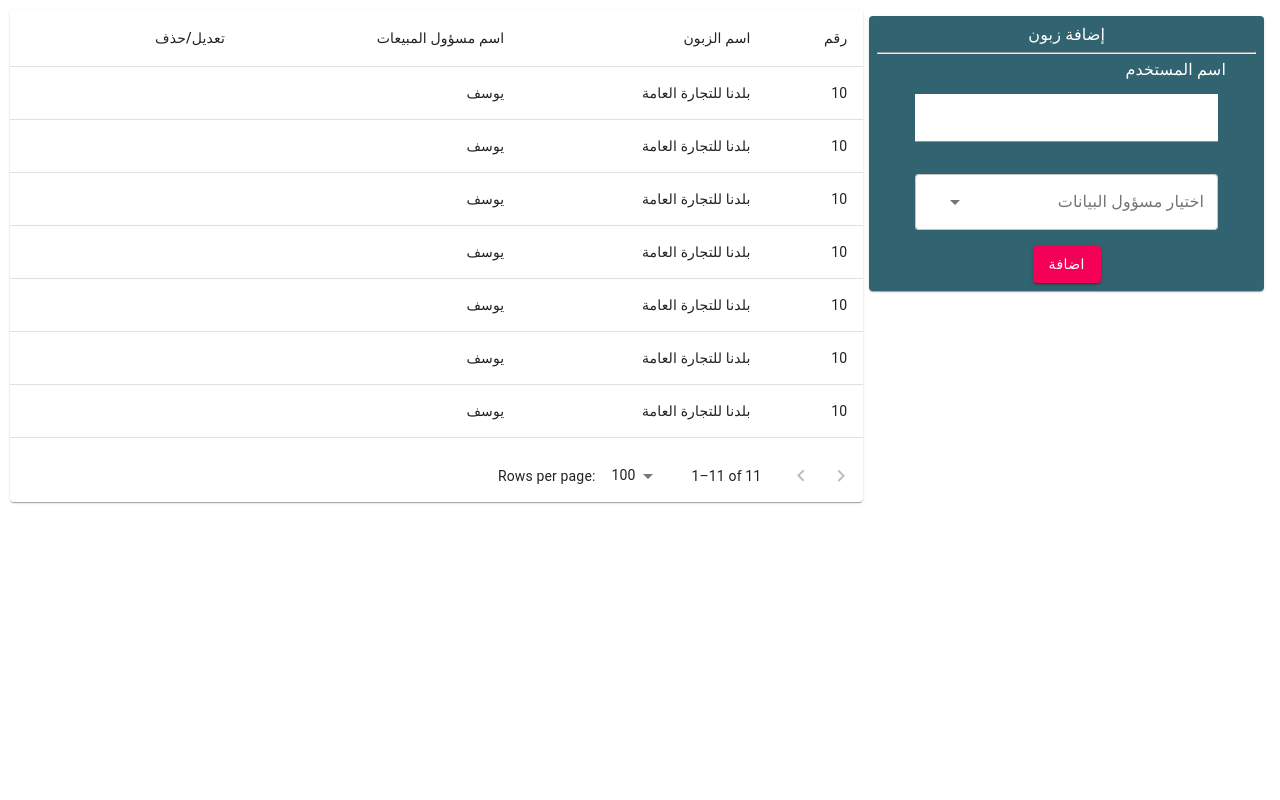
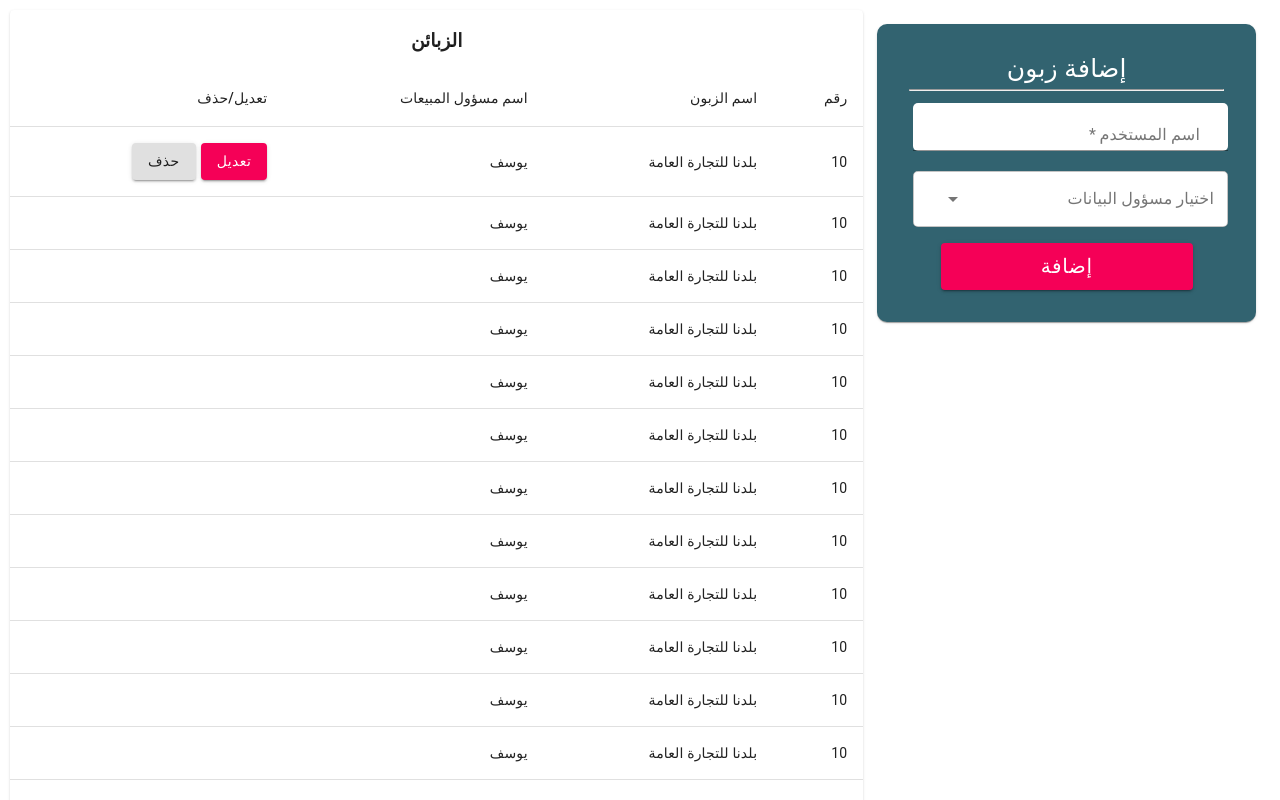
Before and after one commit to yousefswailem/ZetaFood, a React (Create React App) app: page / in a window 1280 px wide. Shown: the top 800 px of the page. Built offline with nearby package versions, Linux system fonts and the light colour scheme.

Commit message:
add buttons

```diff
--- a/src/components/CustomerDataTable.js
+++ b/src/components/CustomerDataTable.js
@@ -9,16 +9,7 @@ import TablePagination from '@mui/material/TablePagination';
 import TableRow from '@mui/material/TableRow';
 import { Button, makeStyles } from '@material-ui/core';
 
-const useStyles = makeStyles(theme => ({
-    root: {
-        '& .MuiTableCell-root': {
-            left: 'inherit!important',
-            right: '1.75rem !important',
-            transformOrigin: 'right !important',
-            direction: "rtl",
-        },
-    },
-}))
+
 const columns = [
     { id: 'تعديل', label: ' تعديل/حذف', minWidth: 100, align: 'right',},
     { id: 'المبيعات', label: 'اسم مسؤول المبيعات', minWidth: 100,align: 'right',},
@@ -27,6 +18,17 @@ const columns = [
 ];
 //Example on data to be removed and replaced with data from backend
 const rows = [
+    { رقم: 10, الزبون: 'بلدنا للتجارة العامة', المبيعات: "يوسف",تعديل: <><Button variant="contained" href="/" color="secondary" style={{marginLeft:"5px"}}>تعديل</Button><Button variant="contained" href="/" >حذف</Button></>},
+    { رقم: 10, الزبون: 'بلدنا للتجارة العامة', المبيعات: "يوسف" },
+    { رقم: 10, الزبون: 'بلدنا للتجارة العامة', المبيعات: "يوسف" },
+    { رقم: 10, الزبون: 'بلدنا للتجارة العامة', المبيعات: "يوسف" },
+    { رقم: 10, الزبون: 'بلدنا للتجارة العامة', المبيعات: "يوسف" },
+    { رقم: 10, الزبون: 'بلدنا للتجارة العامة', المبيعات: "يوسف" },
+    { رقم: 10, الزبون: 'بلدنا للتجارة العامة', المبيعات: "يوسف" },
+    { رقم: 10, الزبون: 'بلدنا للتجارة العامة', المبيعات: "يوسف" },
+    { رقم: 10, الزبون: 'بلدنا للتجارة العامة', المبيعات: "يوسف" },
+    { رقم: 10, الزبون: 'بلدنا للتجارة العامة', المبيعات: "يوسف" },
+    { رقم: 10, الزبون: 'بلدنا للتجارة العامة', المبيعات: "يوسف" },
     { رقم: 10, الزبون: 'بلدنا للتجارة العامة', المبيعات: "يوسف" },
     { رقم: 10, الزبون: 'بلدنا للتجارة العامة', المبيعات: "يوسف" },
     { رقم: 10, الزبون: 'بلدنا للتجارة العامة', المبيعات: "يوسف" },
@@ -42,7 +44,7 @@ const rows = [
 const CustomerDataTable = () => {
     const [page, setPage] = useState(0);
     const [rowsPerPage, setRowsPerPage] = useState(100);
-    const classes = useStyles();
+
 
     const handleChangePage = (event, newPage) => {
         setPage(newPage);
@@ -54,10 +56,11 @@ const CustomerDataTable = () => {
     };
     return (
         <Paper sx={{ width: '100%', overflow: 'hidden', margin: "10px" }}>
-            <TableContainer sx={{ maxHeight: 440 }}>
+            <h3>الزبائن</h3>
+            <TableContainer sx={{ maxHeight: 960 }}>
                 <Table stickyHeader aria-label="sticky table">
                     <TableHead >
-                        <TableRow>
+                        <TableRow >
                             {columns.map((column) => (
                                 <TableCell
                                     key={column.id}
@@ -78,10 +81,8 @@ const CustomerDataTable = () => {
                                         {columns.map((column) => {
                                             const value = row[column.id];
                                             return (
-                                                <TableCell style={{ align: "right" }} key={column.id} align={column.align}>
-                                                    {column.format && typeof value === 'number'
-                                                        ? column.format(value)
-                                                        : value}
+                                                <TableCell key={column.id} align={column.align}>
+                                                    {value}
                                                 </TableCell>
                                             );
                                         })}
--- a/src/components/CustomerForm.js
+++ b/src/components/CustomerForm.js
@@ -1,17 +1,18 @@
 import { Grid, makeStyles, TextField, InputLabel, Select, FormControl, Button, FormLabel } from '@material-ui/core'
 import React, { useState } from 'react'
+import { typography } from '@mui/system';
+
 
 const useStyles = makeStyles(theme => ({
     root: {
         '& .MuiFormControl-root': {
-            width: '80%',
-            margin: theme.spacing(2),
-        },
-        '& .MuiTextField-root': {
+            maxWidth: '1200px',
+            width: '100%',
+            margin: theme.spacing(0.5),
+            marginBottom: theme.spacing(2),
+            borderRadius: '5px',
             backgroundColor: 'white',
-        },
-        '& .MuiInputBase-root': {
-            backgroundColor: 'white',
+            // align:'center'
         },
         '& .MuiFormLabel-root': {
             left: 'inherit!important',
@@ -19,11 +20,16 @@ const useStyles = makeStyles(theme => ({
             transformOrigin: 'right !important',
         },
         '& .MuiSvgIcon-root': {
-            position: 'left',
             left: '1.75rem !important',
             right: 'inherit!important',
             transformOrigin: 'right !important',
-        }
+        },
+        '& .MuiButtonBase-root': {
+            width: '80%',
+        },
+        '& .MuiSelect-root': {
+            direction: 'rtl'
+        },
     },
 }))
 
@@ -32,17 +38,14 @@ const CustomerForm = () => {
     const classes = useStyles();
     return (
         <form className={classes.root} >
-
-            <Grid container>
-                <Grid item>
-                    <FormLabel style={{ color: 'white'}}>إضافة زبون</FormLabel>
+            <FormLabel style={{ color: 'white', fontSize: '25px' }} >إضافة زبون</FormLabel>
             <hr />
-                    <InputLabel style={{ color: 'white', float:'right', marginRight: '30px'}}>اسم المستخدم</InputLabel>
             <TextField
                 varient="outlined"
                 label="اسم المستخدم"
                 id="outlined-basic"
                 required
+                dir='rtl'
             />
             <FormControl variant="outlined" >
                 <InputLabel htmlFor="dataManager">اختيار مسؤول البيانات</InputLabel>
@@ -50,10 +53,6 @@ const CustomerForm = () => {
                     required
                     native
                     label="dataManager"
-                            inputProps={{
-                                name: 'مسؤول',
-                                id: 'dataManager',
-                            }}
                 >
                     {/* Example data to be removed */}
                     <option aria-label="None" value="" />
@@ -62,11 +61,10 @@ const CustomerForm = () => {
                     <option value={"حسان"}>حسان</option>
                 </Select>
             </FormControl>
-                    <Button variant="contained" href="/" color="secondary">
-                        اضافة
+            <Button variant="contained" href="/" color="secondary" style={{ fontSize: '20px' }}>
+                إضافة
             </Button>
-                </Grid >
-            </Grid>
+
         </form>
     )
 }
--- a/src/views/Customers.js
+++ b/src/views/Customers.js
@@ -5,11 +5,11 @@ import CustomerForm from '../components/CustomerForm'
 
 const useStyles = makeStyles(theme => ({
     pageContent: {
-        margin: theme.spacing(2),
-        padding: theme.spacing(1),
-        backgroundColor: '#326370'
-
-    }
+        margin: theme.spacing(3),
+        padding: theme.spacing(4),
+        backgroundColor: '#326370',
+        borderRadius: '10px',
+    },
 }))
 
 const Customers = () => {
@@ -19,12 +19,12 @@ const Customers = () => {
             {/* To be added */}
             {/* <Navbar/> */}
             <Grid container>
-                <Grid item xs ={8}>
-                    <CustomerDataTable/>
+                <Grid item xs={8}>
+                    <CustomerDataTable />
                 </Grid>
-                <Grid item xs ={4}>
-                    <Paper className= {classes.pageContent}>
-                        <CustomerForm/>
+                <Grid item xs={4}>
+                    <Paper className={classes.pageContent}>
+                        <CustomerForm />
                     </Paper>
                 </Grid>
             </Grid>
```
Lines whose indentation alone changed are shown as unchanged.
